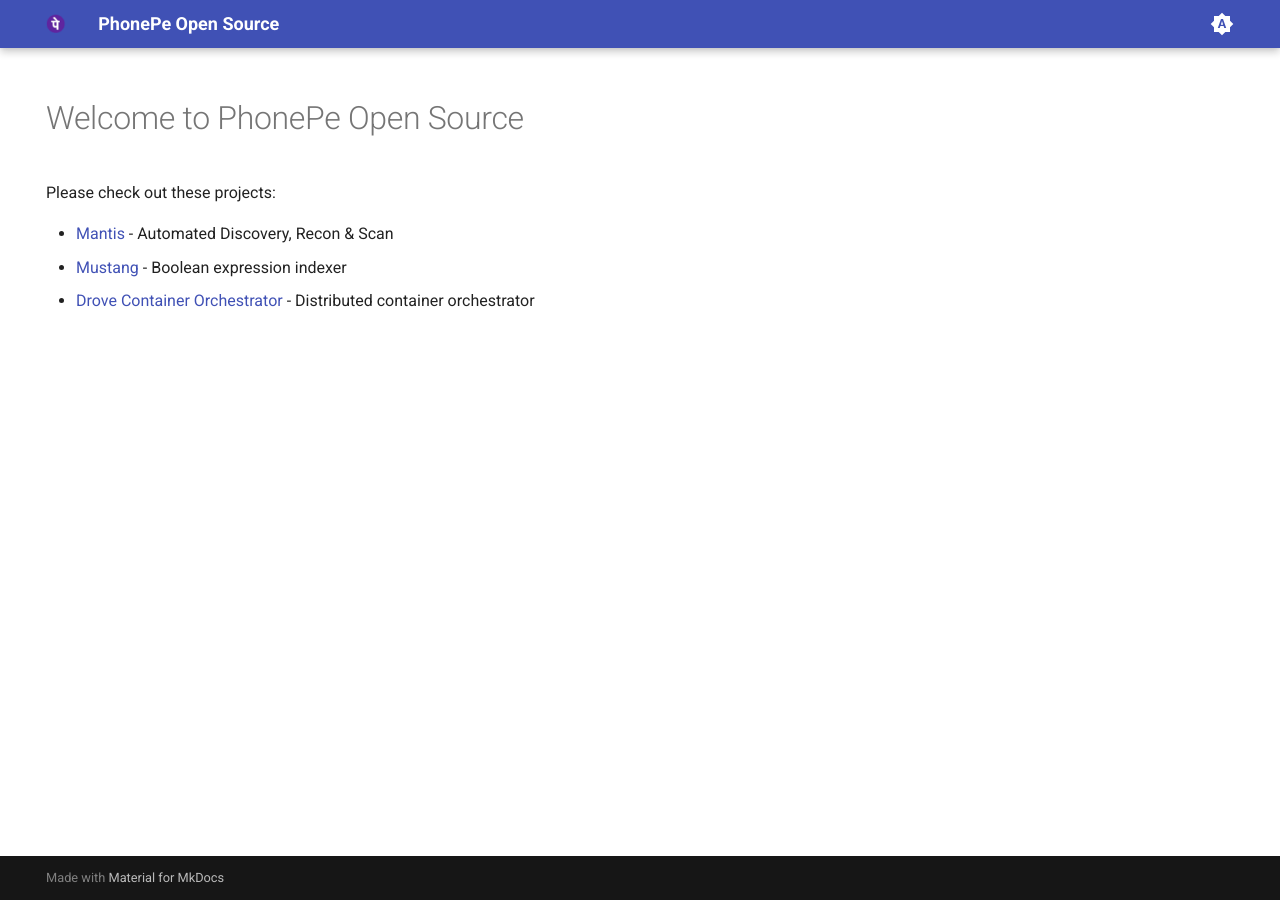
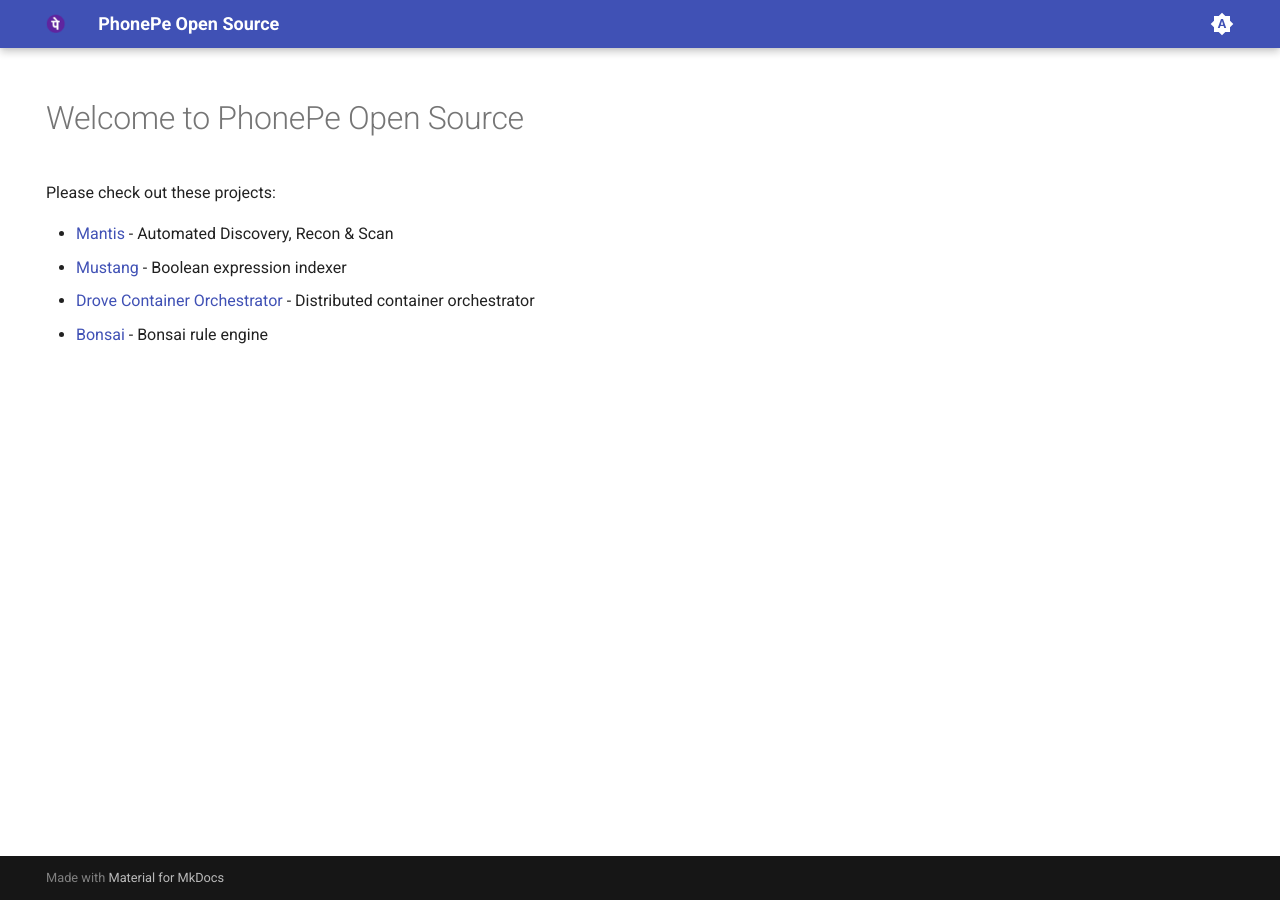
Before and after one commit to PhonePe/phonepe.github.io, an MkDocs documentation site: the page built from docs/index.md, in a window 1280 px wide. Built offline with MkDocs 1.6.1 and Material for MkDocs 9.7.7, drawn with Linux system fonts in a browser that asks for light colours; plug-ins that fetch from the network failed and are left out.

Commit message:
Added .gitignore and updated with bonsai

```diff
--- a/docs/index.md
+++ b/docs/index.md
@@ -11,3 +11,4 @@
 - [Mantis](/mantis) - Automated Discovery, Recon & Scan
 - [Mustang](https://github.com/PhonePe/mustang) - Boolean expression indexer
 - [Drove Container Orchestrator](/drove-orchestrator) - Distributed container orchestrator
+- [Bonsai](https://github.com/PhonePe/bonsai) - Bonsai rule engine
```
Also changed, not shown: README.md (+1 -0 lines), 1 other file.
